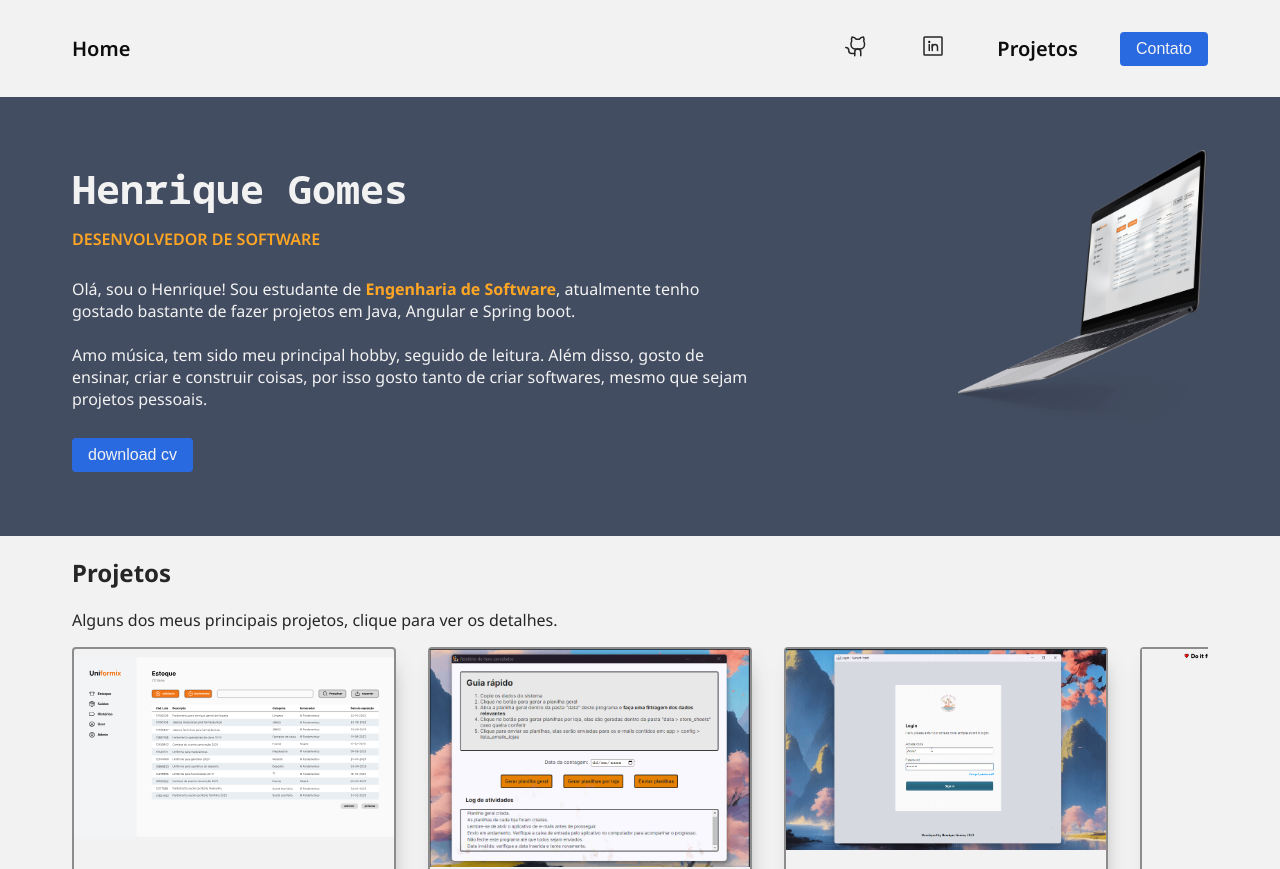
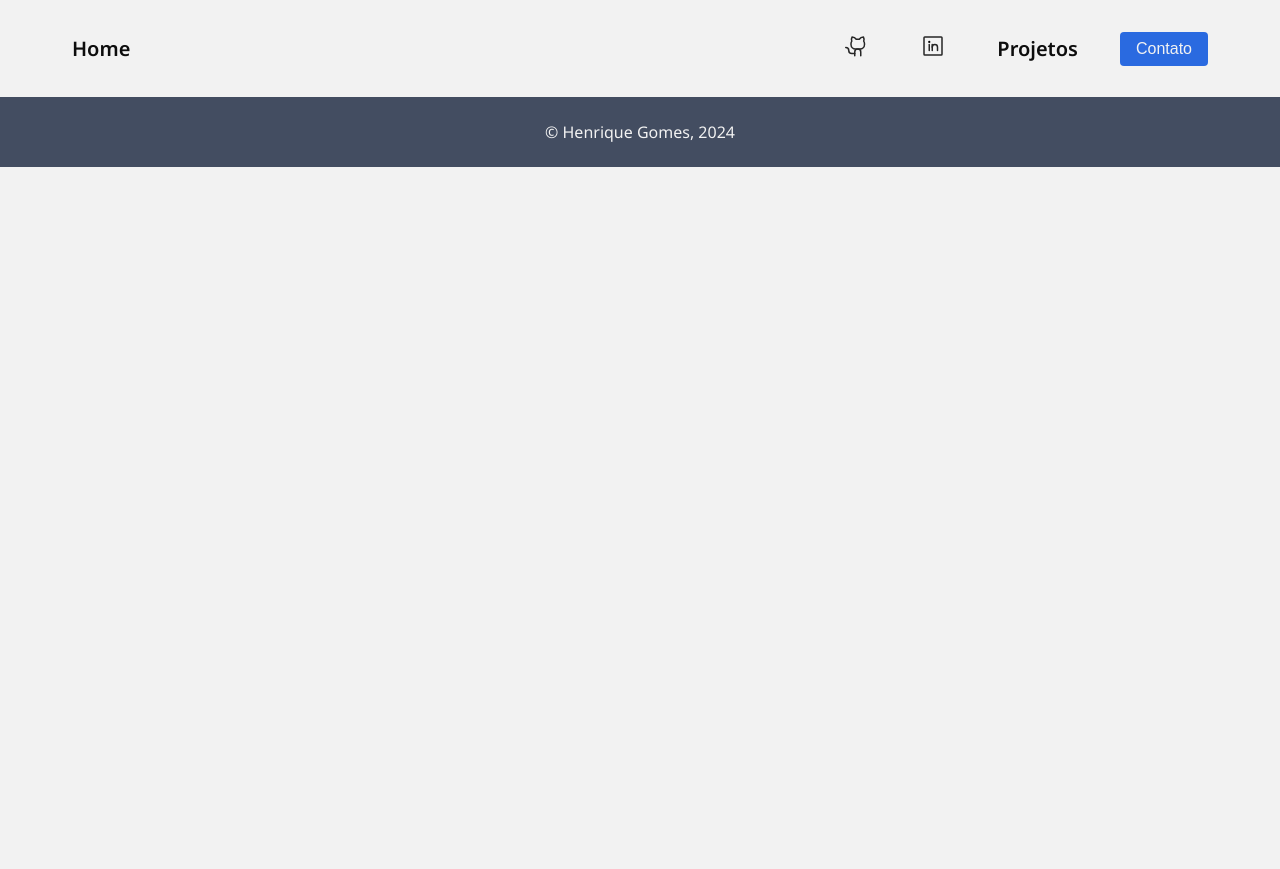
Before and after one commit to oihenrique/portfolio-web, an Angular app: page / in a window 1280 px wide. Shown: the top 869 px of the page. After the commit the page ends 800 px from the top, so only its background shows below. Built offline with nearby package versions, Linux system fonts and the light colour scheme.

Commit message:
config: router-outlet

```diff
--- a/src/app/app.component.html
+++ b/src/app/app.component.html
@@ -1 +1,3 @@
-<app-home></app-home>
+<app-header></app-header>
+<router-outlet></router-outlet>
+<app-footer></app-footer>
--- a/src/app/components/home/home.component.html
+++ b/src/app/components/home/home.component.html
@@ -1,7 +1,5 @@
 <div class="container">
-    <app-header></app-header>
     <main-section></main-section>
     <projects-section></projects-section>
     <contact-section></contact-section>
-    <app-footer></app-footer>
 </div>
--- a/src/app/components/shared/shared.module.ts
+++ b/src/app/components/shared/shared.module.ts
@@ -5,6 +5,7 @@ import { HeaderComponent } from './header/header.component';
 import { CardComponent } from './card/card.component';
 import { FooterComponent } from './footer/footer.component';
 import { TagComponent } from './tag/tag.component';
+import { RouterModule } from '@angular/router';
 
 
 @NgModule({
@@ -16,7 +17,8 @@ import { TagComponent } from './tag/tag.component';
     TagComponent
   ],
   imports: [
-    CommonModule
+    CommonModule,
+    RouterModule
   ],
   exports: [
     BtnPrimaryComponent,
```
Also changed, not shown: src/app/app.module.ts (+5 -2 lines).
